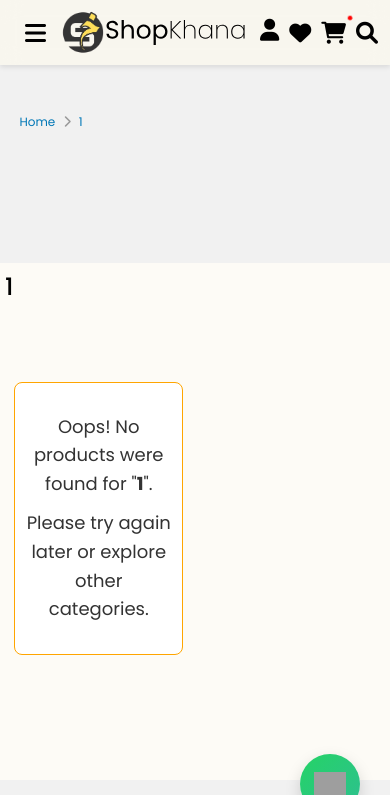
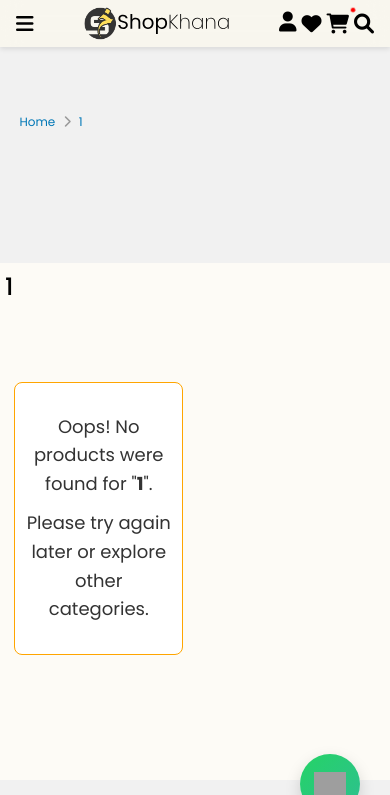
Before and after one commit to abdullahinto/ShopKhana, a Flask app: page /category/1 in a window 390 px wide. Shown: the top 795 px of the page. Run offline with Flask 3, Linux system fonts and the light colour scheme; data that the repository does not hold is empty; some libraries are stand-ins or nearby versions; grey boxes are pictures that could not be loaded.

Commit message:
lasot commit

```diff
--- a/static/css/styles.css
+++ b/static/css/styles.css
@@ -1,6 +1,6 @@
 @import url("https://fonts.googleapis.com/css2?family=Righteous&display=swap");
 
-/* Global styles and resets */
+/* Global Reset & Base Styles */
 *,
 *::before,
 *::after {
@@ -16,7 +16,7 @@ body {
   overflow-x: hidden;
 }
 
-/* Header - Fixed and responsive */
+/* Header - Fixed & Responsive */
 header {
   position: fixed;
   top: 0;
@@ -41,9 +41,9 @@ header {
   padding: 0 15px;
 }
 
-/* Hamburger Menu (visible only on mobile) */
+/* Hamburger Menu */
 .hamburger {
-  display: none;
+  display: none; /* Will show on mobile below */
   background: none;
   border: none;
   font-size: 24px;
@@ -55,7 +55,7 @@ header {
   transform: scale(1.2);
 }
 
-/* Logo and Company Name */
+/* Logo & Company Name */
 .logo {
   display: flex;
   align-items: center;
@@ -76,14 +76,14 @@ header {
   width: auto;
 }
 
-/* Desktop Search Bar */
+/* Desktop Search Box */
 .nav-container .search-box {
   display: flex;
   align-items: center;
   background: white;
   border-radius: 10px;
   padding: 2px 10px;
-  width: 60%;
+  width: 60%; /* Main difference will be in smaller breakpoints. */
   position: relative;
   box-shadow: 0 2px 5px rgba(0, 0, 0, 0.1);
   outline: 2px solid orange;
@@ -226,9 +226,11 @@ header {
   color: black;
 }
 
-/* Mobile Specific Styles */
+/* =============== MEDIA QUERIES =============== */
+
+/* Tablet & Below */
 @media (max-width: 768px) {
-  /* Mobile: Show hamburger menu, hide desktop search and categories */
+  /* Show hamburger menu, hide desktop search & categories */
   .hamburger {
     display: inline-flex;
   }
@@ -238,7 +240,6 @@ header {
   #categories {
     display: none;
   }
-
   /* Mobile Search Toggle */
   #mobile-search-toggle {
     display: inline-flex;
@@ -251,7 +252,7 @@ header {
     transition: max-height 0.3s ease-in-out;
   }
   .mobile-search.active {
-    max-height: 80px; /* Adjust based on the actual height */
+    max-height: 80px;
   }
   .mobile-search .search-box {
     display: flex;
@@ -361,6 +362,49 @@ header {
   }
 }
 
+/* For Very Small Screens (e.g., iPhone SE) */
+@media (max-width: 480px) {
+  header {
+    padding: 6px;
+  }
+
+  .nav-container {
+    gap: 8px;
+    padding: 0 10px;
+  }
+
+  /* Decrease logo and name sizes */
+  .mylogo {
+    height: 35px; /* Decreased from 45 */
+  }
+  .co-name {
+    height: 20px; /* Decreased from 25 */
+  }
+
+  .hamburger {
+    font-size: 20px; /* Slightly smaller hamburger icon */
+  }
+
+  /* Reduce nav icon size & gap */
+  .nav-icons {
+    gap: 5px;
+  }
+  .nav-icons a,
+  .nav-icons button {
+    font-size: 20px; /* Slightly smaller icons */
+  }
+
+  /* If the search box (in desktop view) were to appear, reduce spacing */
+  .nav-container .search-box {
+    padding: 2px 8px;
+    width: 50%;
+  }
+  .nav-container .search-box input {
+    padding: 6px;
+    font-size: 12px;
+  }
+}
+
 /* Desktop-specific: Hide mobile elements */
 @media (min-width: 769px) {
   #mobile-search,
@@ -423,9 +467,9 @@ header {
   background: #27ae60;
 }
 
-/* Header behavior for scroll or compact states */
+/* Header behavior for scroll/compact states */
 header.hidden {
-  top: -100px; /* Adjust to match header height */
+  top: -100px;
 }
 header.compact #categories {
   display: none;
```
